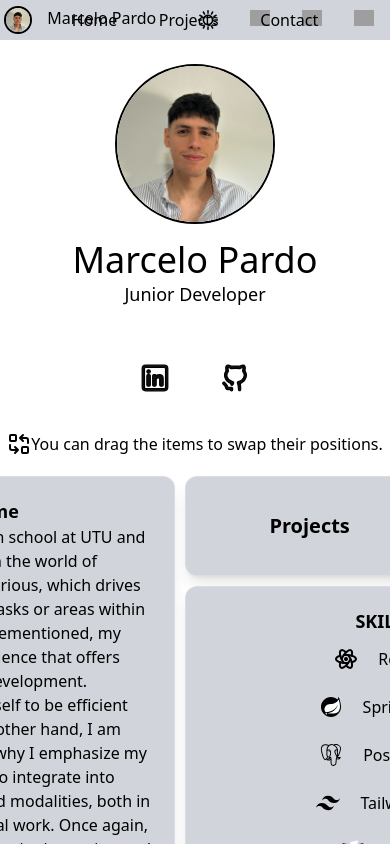
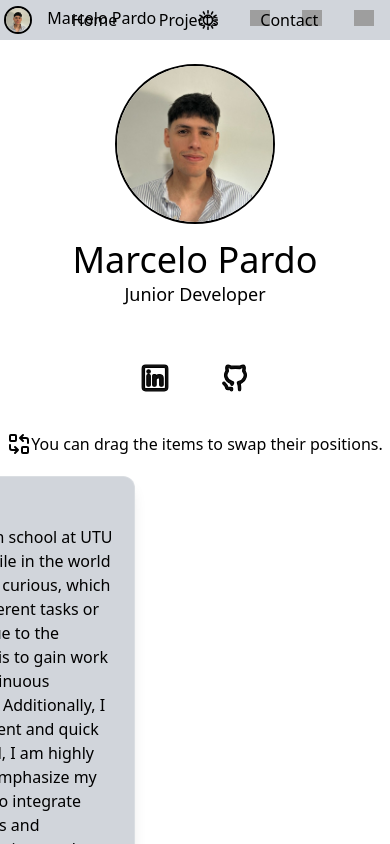
Before and after one commit to Mob188/portfolio, a React (Vite) app: page / in a window 390 px wide. Shown: the top 844 px of the page. Built offline with nearby package versions, Linux system fonts and the light colour scheme; grey boxes are pictures that could not be loaded.

Commit message:
valores de los elementos para  mobile

```diff
--- a/src/pages/HomePage/Home.jsx
+++ b/src/pages/HomePage/Home.jsx
@@ -11,8 +11,45 @@ import { useLocation } from "react-router-dom";
 export const Home = () => {
   const { t } = useTranslation();
   const location = useLocation();
+  const screenWidth = window.innerWidth;
 
-  const initDivs = [
+  const initDivs =
+    screenWidth < 640
+      ? [
+          {
+            id: 1,
+            x: 20,
+            y: 20,
+            width: 360,
+            height: 400,
+            content: <AboutMe />,
+          },
+          {
+            id: 4,
+            x: 20,
+            y: 440, // 20 + 400 + 20
+            width: 360,
+            height: 100,
+            content: <ProjectsComponent />,
+          },
+          {
+            id: 2,
+            x: 20,
+            y: 560, // 440 + 100 + 20
+            width: 360,
+            height: 210,
+            content: <Technologies />,
+          },
+          {
+            id: 3,
+            x: 20,
+            y: 790, // 560 + 210 + 20
+            width: 360,
+            height: 350,
+            content: <Skills />,
+          },
+        ]
+      : [
           {
             id: 1,
             x: 20,
@@ -119,6 +156,7 @@ export const Home = () => {
       }
     }
   }, [location]);
+
   return (
     <>
       <Description />
```
Lines whose indentation alone changed are shown as unchanged.
